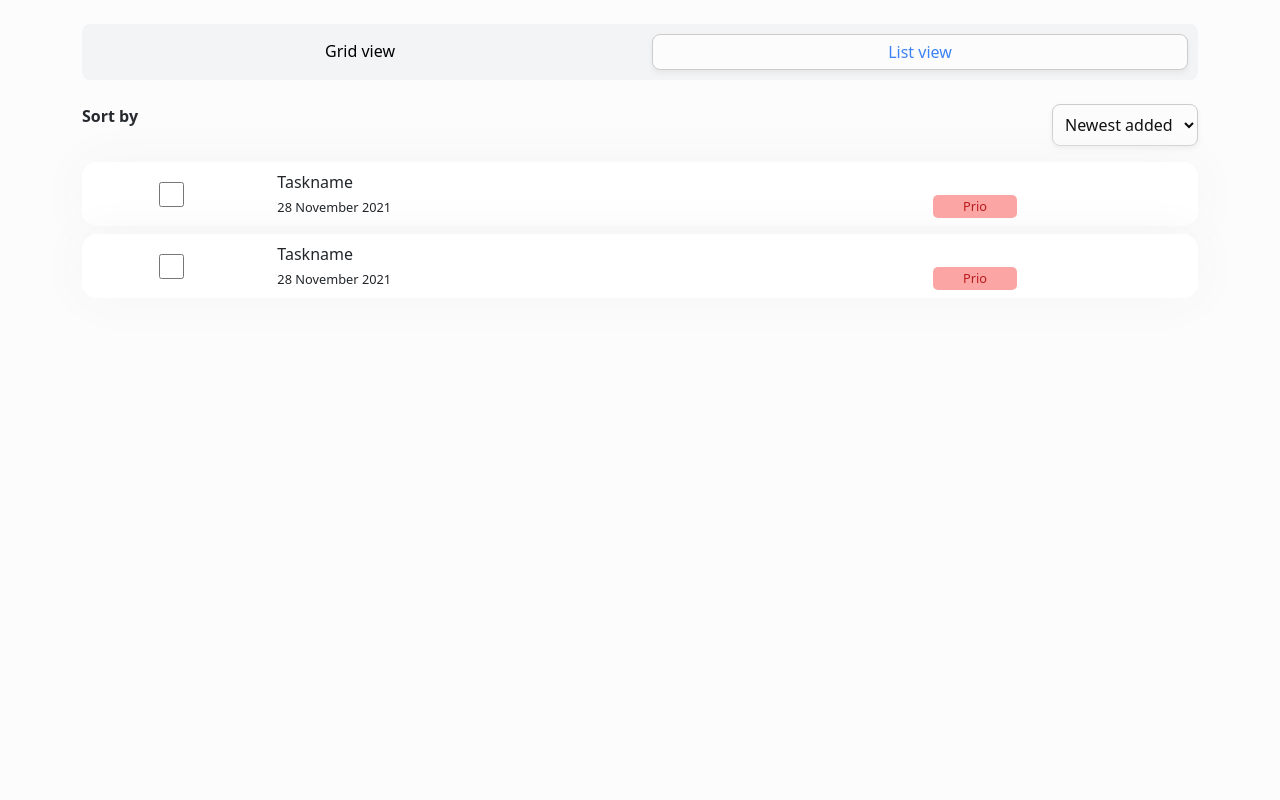
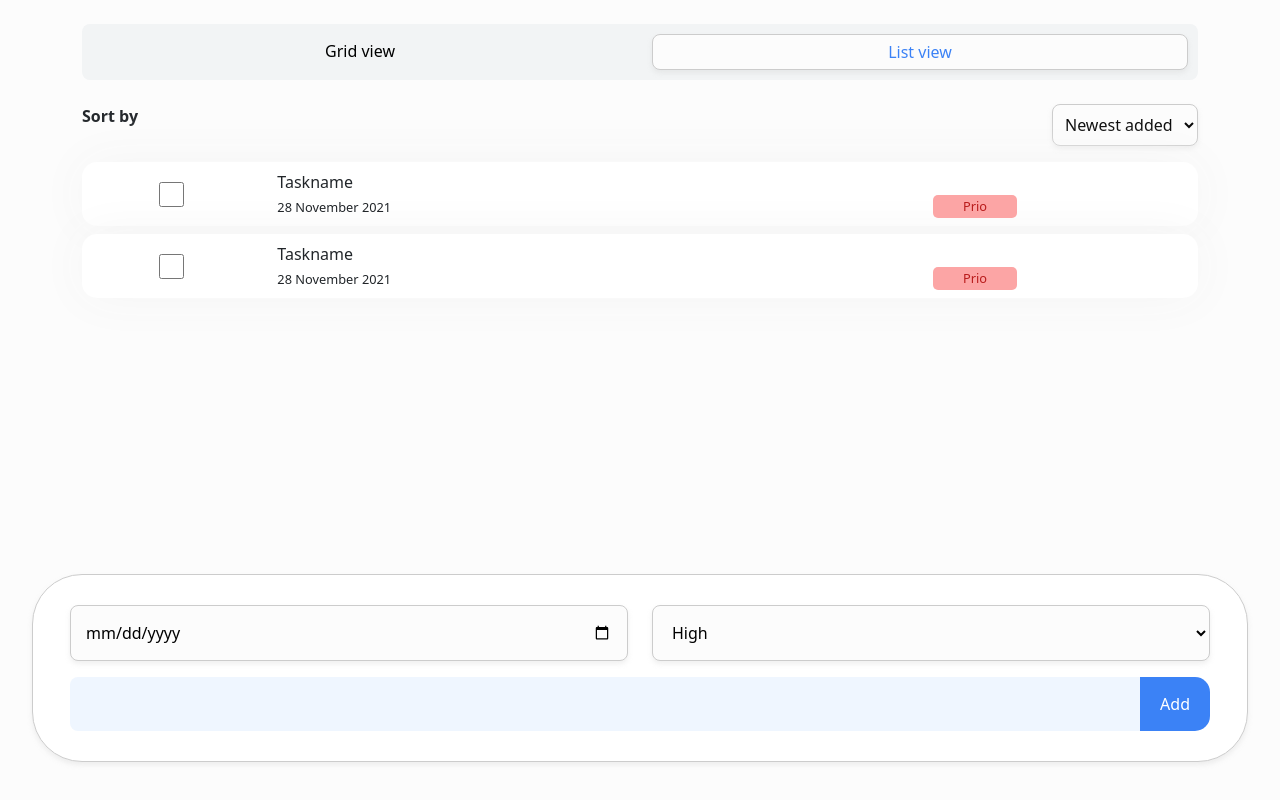
Before and after one commit to ckrook/TodoApp, a website: page index.html in a window 1280 px wide. Drawn offline with nearby package versions, Linux system fonts and the light colour scheme.

Commit message:
design adjustments to addtask component

```diff
--- a/index.html
+++ b/index.html
@@ -76,6 +76,30 @@
             </div>
           </div>
         </div>
+        <div id="addtask">
+          <div class="collapsed">
+            <form action="" id="form">
+              <div class="container">
+                <div class="row mb-3">
+                  <div class="col-6">
+                    <input type="date" value="" />
+                  </div>
+                  <div class="col-6">
+                    <select id="priority">
+                      <option value="High">High</option>
+                      <option value="Medium">Medium</option>
+                      <option value="Low">Low</option>
+                    </select>
+                  </div>
+                </div>
+                <div class="d-flex">
+                  <input class="todo-text" type="text" />
+                  <button>Add</button>
+                </div>
+              </div>
+            </form>
+          </div>
+        </div>
       </div>
     </div>
     <script src="main.js"></script>
--- a/sass/components/_addtask.scss
+++ b/sass/components/_addtask.scss
@@ -0,0 +1,44 @@
+#addtask {
+  width: 100%;
+  display: flex;
+  justify-content: center;
+  .collapsed {
+    @extend .button;
+    background-color: $white;
+    cursor: pointer;
+    position: fixed;
+    font-weight: 600;
+    left: 50%;
+    bottom: -7%;
+    transform: translate(-50%, -50%);
+    width: 95%;
+    padding: 30px;
+    border-radius: 50px;
+    text-align: center;
+  }
+  input {
+    @extend .button;
+    width: 100%;
+    padding: 15px;
+  }
+  select {
+    @extend .button;
+    width: 100%;
+    padding: 15px;
+  }
+  button {
+    background-color: $blue;
+    color: $white;
+    border: none;
+    padding: 10px 20px;
+    border-radius: 0px 15px 15px 0px;
+  }
+  .todo-text {
+    background-color: $light-blue;
+    color: $dark;
+    border: none;
+    box-shadow: none;
+    border-top-right-radius: 0;
+    border-bottom-right-radius: 0;
+  }
+}
```
Also changed, not shown: css/main.css, 1 other file.
